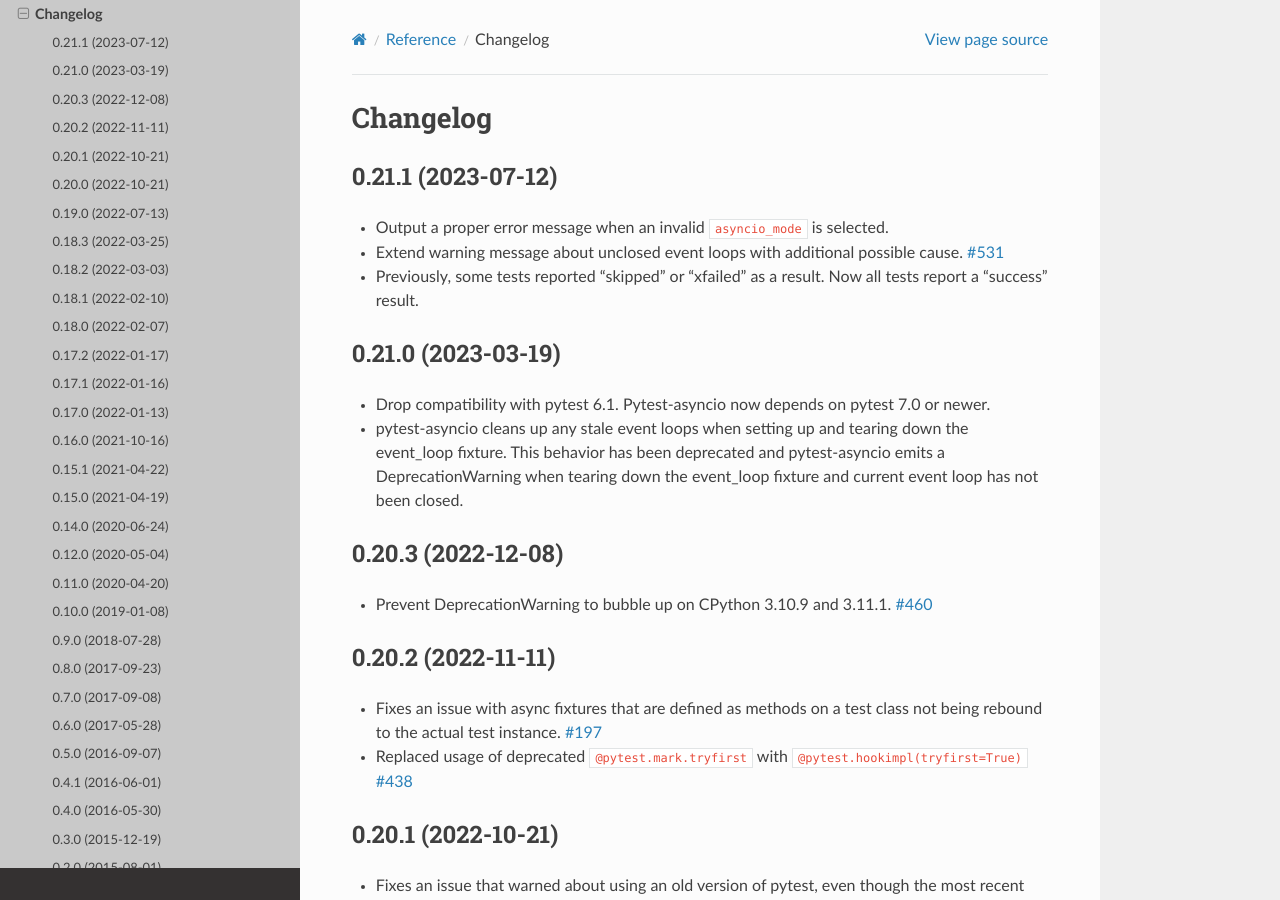
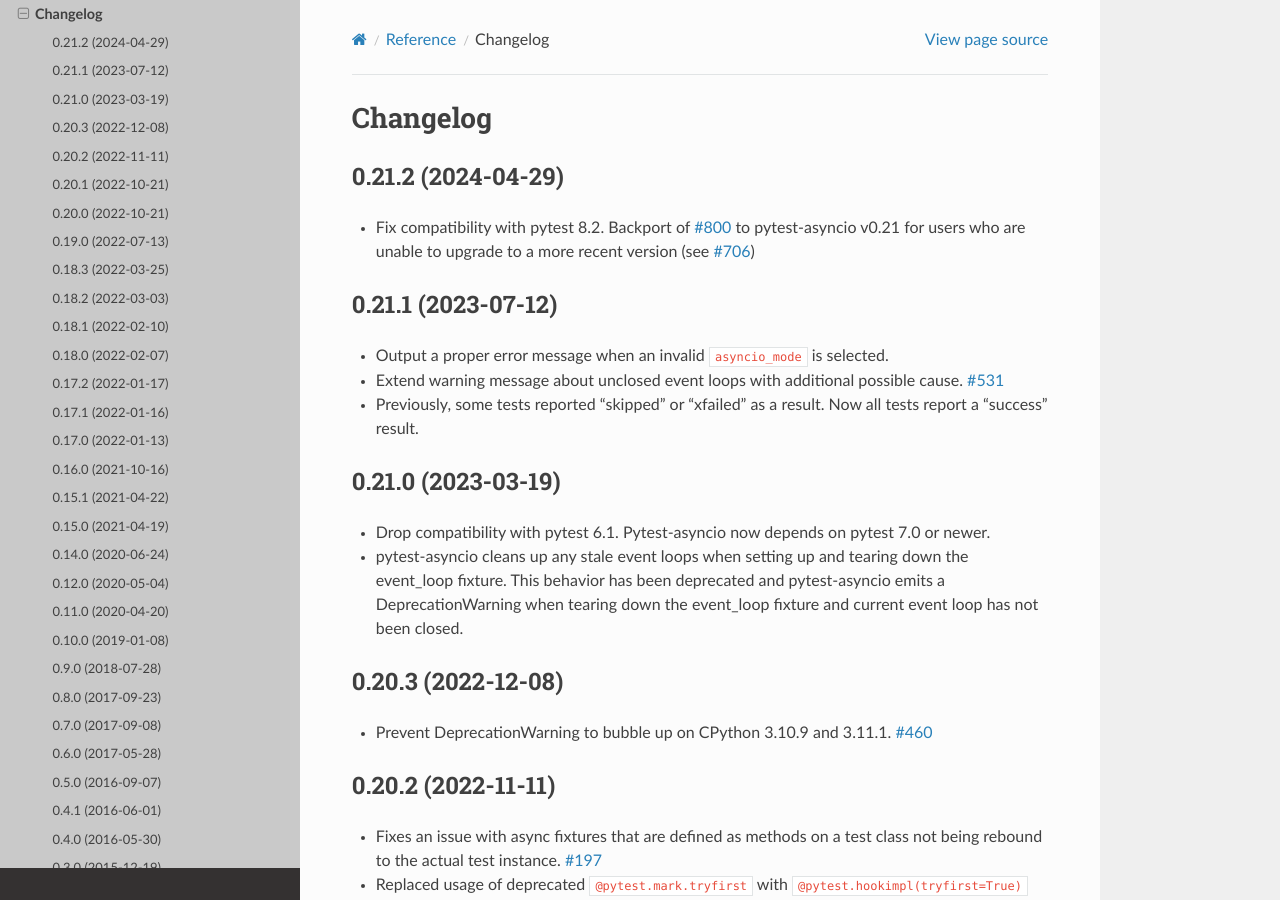
Before and after one commit to pytest-dev/pytest-asyncio, a Sphinx documentation site: the page built from docs/source/reference/changelog.rst, in a window 1280 px wide and 900 px high. Built offline with Sphinx 7.4.7 and the Read the Docs theme 2.0.0, drawn with Linux system fonts in a browser that asks for light colours; pages that are not in the unit, such as notebooks, are missing from menus.

Commit message:
[docs] Added changelog entry.
Signed-off-by: Michael Seifert <m.seifert@digitalernachschub.de>

```diff
--- a/docs/source/reference/changelog.rst
+++ b/docs/source/reference/changelog.rst
@@ -1,6 +1,10 @@
 =========
 Changelog
 =========
+
+0.21.2 (2024-04-29)
+===================
+- Fix compatibility with pytest 8.2. Backport of `#800 <https://github.com/pytest-dev/pytest-asyncio/pull/800>`_ to pytest-asyncio v0.21 for users who are unable to upgrade to a more recent version (see `#706 <https://github.com/pytest-dev/pytest-asyncio/pull/706>`_)
 
 0.21.1 (2023-07-12)
 ===================
```
